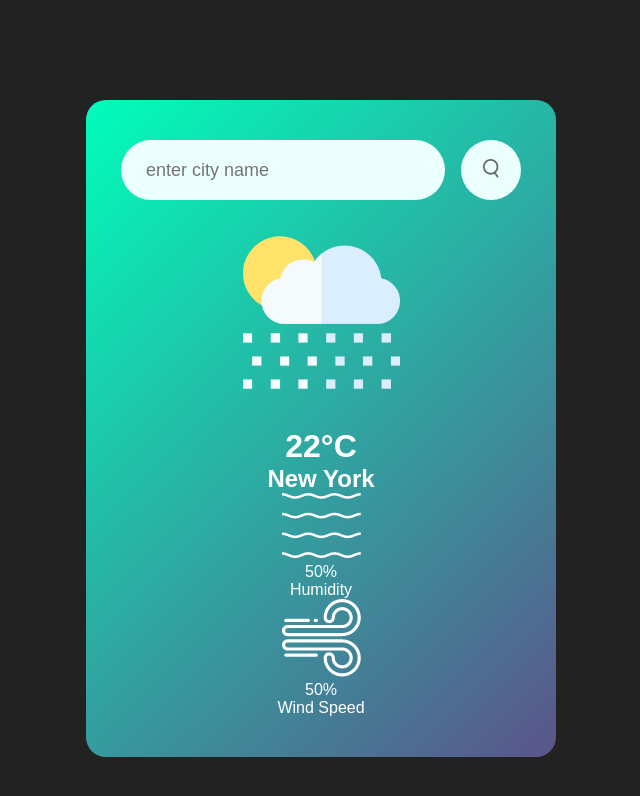
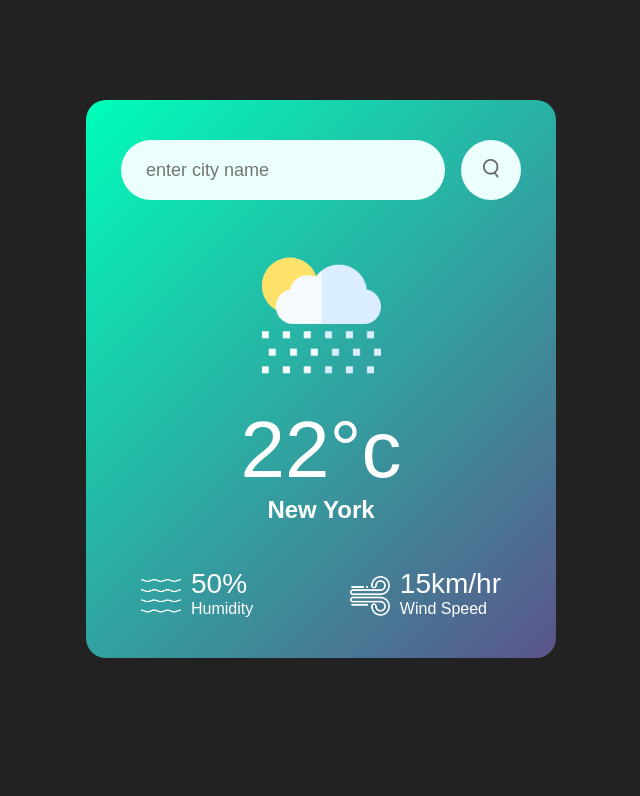
Before and after one commit to CodeWithFin/weather-app, a plain HTML site: page index.html in a window 1280 px wide. Shown: the whole page, without its empty margins (319-959 px from the left). Drawn offline with Linux system fonts and the light colour scheme.

Commit message:
add weather information to weather app project

```diff
--- a/index.html
+++ b/index.html
@@ -14,7 +14,7 @@
         </div>
         <div class="weather">
             <img src="./weather-app-img (1)/images/rain.png" alt="rain icon" class="weather-icon">
-            <h1 class="temp">22°C</h1>
+            <h1 class="temp">22°c</h1>
             <h2 class="city">New York</h2>
             <div class="details">
                 <div class="col">
@@ -27,7 +27,7 @@
                 <div class="col">
                     <img src="./weather-app-img (1)/images/wind.png" alt="wind image">
                     <div>
-                        <p class="wind">50%</p>
+                        <p class="wind">15km/hr</p>
                         <p>Wind Speed</p>
                     </div>
                 </div>
--- a/style.css
+++ b/style.css
@@ -1,50 +1,82 @@
-*{
+* {
   margin: 0;
-    padding:0;
-    font-family: 'poppins', sans-serif;
-    box-sizing:border-box;
+  padding: 0;
+  font-family: "poppins", sans-serif;
+  box-sizing: border-box;
 }
-body{
+body {
   background: #222;
 }
-.card{
- width:90%;
- max-width:470px;
- background: linear-gradient(135deg, #00feba, #5b548a) ;
+.card {
+  width: 90%;
+  max-width: 470px;
+  background: linear-gradient(135deg, #00feba, #5b548a);
   color: #fff;
   margin: 100px auto 0;
-border-radius:20px;
-padding:40px 35px;
+  border-radius: 20px;
+  padding: 40px 35px;
   text-align: center;
 }
-.search{
-    width:100%;
-    display:flex;
-    align-items:center;
+.search {
+  width: 100%;
+  display: flex;
+  align-items: center;
   justify-content: space-between;
-
 }
-.search input{
+.search input {
   border: 0;
-    outline:0;
+  outline: 0;
   background: #ebfffc;
-    color:#555;
+  color: #555;
   padding: 10px 25px;
-    height:60px;
+  height: 60px;
   border-radius: 30px;
-    flex:1;
+  flex: 1;
   margin-right: 16px;
   font-size: 18px;
 }
-.search button{
+.search button {
   border: 0;
-    outline:0;
+  outline: 0;
   background: #ebfffc;
-    border-radius:50%;
-    width:60px;
-    height:60px;
+  border-radius: 50%;
+  width: 60px;
+  height: 60px;
+}
+.search button img {
+  width: 16px;
+}
+.weather-icon {
+  width: 170px;
+  margin-top: 30px;
+}
+.weather h1 {
+  font-size: 80px;
+  font-weight: 500;
+}
+weather h2 {
+  font-size: 45px;
+  font-weight: 400;
+  margin-top: -10px;
+}
+.details {
+  display: flex;
+  align-items: center;
+  justify-content: space-between;
+  padding: 0 20px;
+  margin-top: 50px;
+}
+.col{
+    display:flex;
+    align-items: center;
+    text-align:left;
+}
+.col img{
+    width:40px;
+    margin-right:10px;
+}
+.humidity, .wind{
+    font-size:28px;
+    margin-top:-6px;
 
 }
-.search button img{
-    width:16px;
-}
```
Lines whose indentation alone changed are shown as unchanged.
